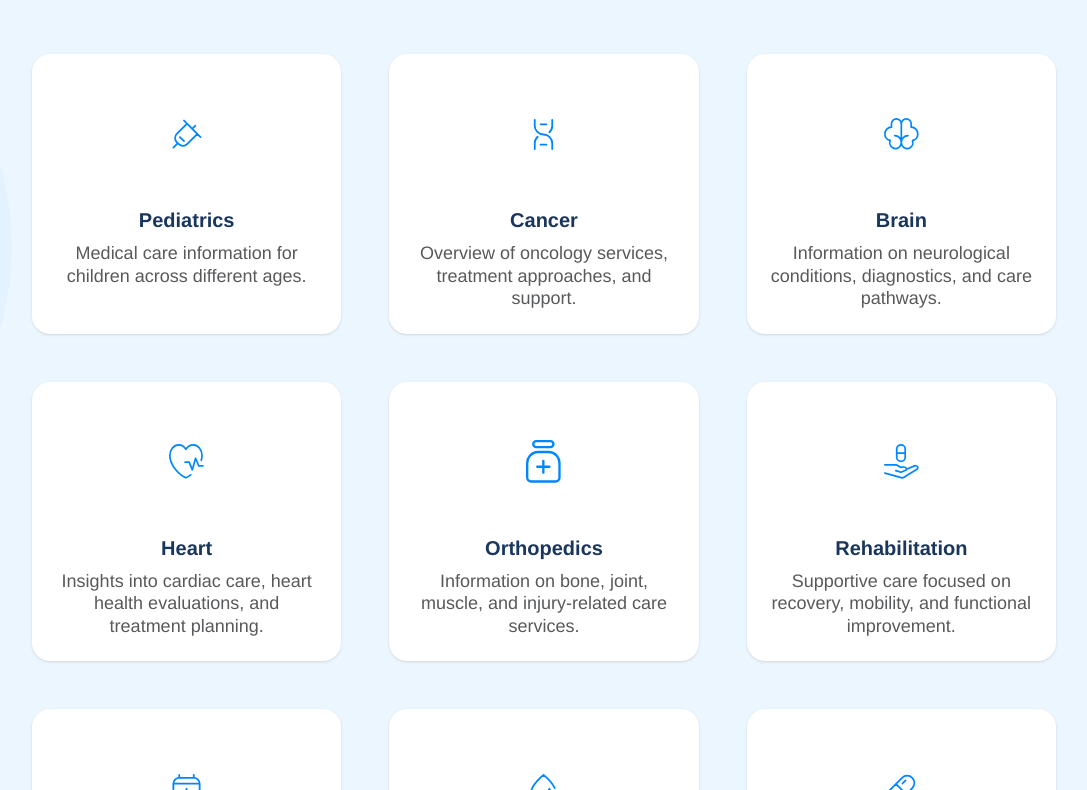
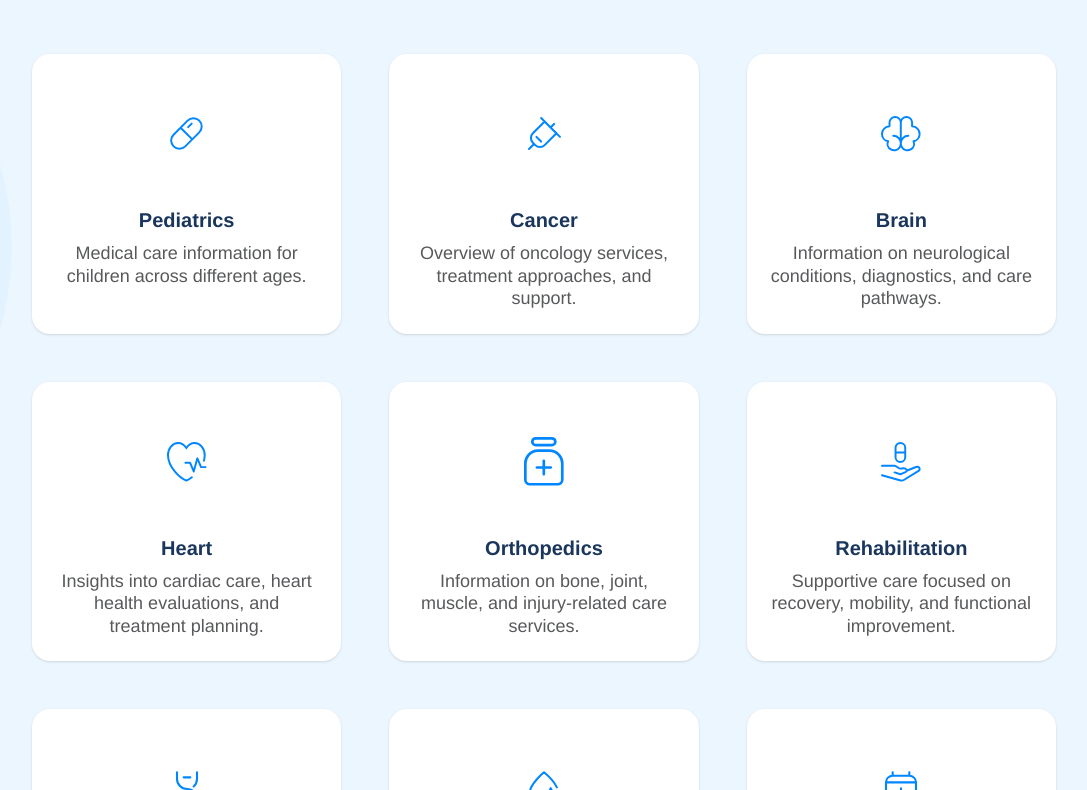
Before and after one commit to umarprogrammer19/Bankok-Dusit-Medical-Services-LP, a Next.js app: page / in a window 1280 px wide. Shown: the part 3010-3800 px from the top of the page, without its empty margins (96-1183 px from the left). Built offline with nearby package versions, Linux system fonts and the light colour scheme.

Commit message:
Specilities Icons

```diff
--- a/src/components/specialities-section.tsx
+++ b/src/components/specialities-section.tsx
@@ -20,8 +20,8 @@ export function SpecialitiesSection() {
                                     <Image
                                         src={specialty.icon || "/placeholder.svg"}
                                         alt={specialty.title}
-                                        width={35}
-                                        height={35}
+                                        width={40}
+                                        height={40}
                                         className="text-[#0C73B5]"
                                     />
                                 </div>
--- a/src/data/specialities.ts
+++ b/src/data/specialities.ts
@@ -6,12 +6,12 @@ interface Specialities {
 
 export const specialities: Specialities[] = [
     {
-        icon: "/icons/injection.svg",
+        icon: "/icons/pill.svg",
         title: "Pediatrics",
         description: "Medical care information for children across different ages.",
     },
     {
-        icon: "/icons/DNA.svg",
+        icon: "/icons/injection.svg",
         title: "Cancer",
         description: "Overview of oncology services, treatment approaches, and support.",
     },
@@ -36,7 +36,7 @@ export const specialities: Specialities[] = [
         description: "Supportive care focused on recovery, mobility, and functional improvement.",
     },
     {
-        icon: "/icons/health.svg",
+        icon: "/icons/DNA.svg",
         title: "Urology",
         description: "Guidance on urinary tract and male reproductive health services.",
     },
@@ -46,7 +46,7 @@ export const specialities: Specialities[] = [
         description: "Preventive health, lifestyle management, & overall wellbeing support.",
     },
     {
-        icon: "/icons/pill.svg",
+        icon: "/icons/health.svg",
         title: "Children",
         description: "Focused on the medical needs of infants, children, and adolescents.",
     },
```
